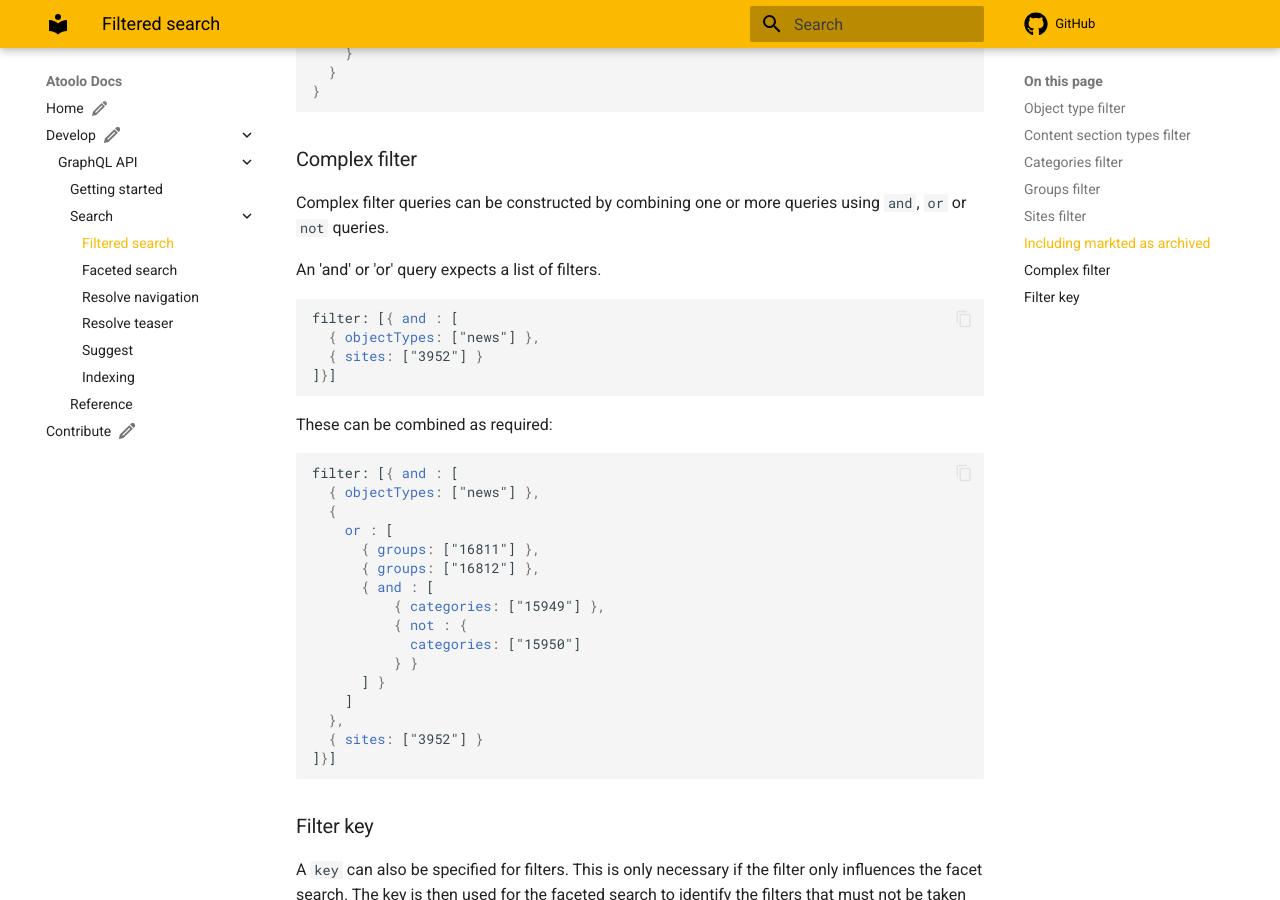
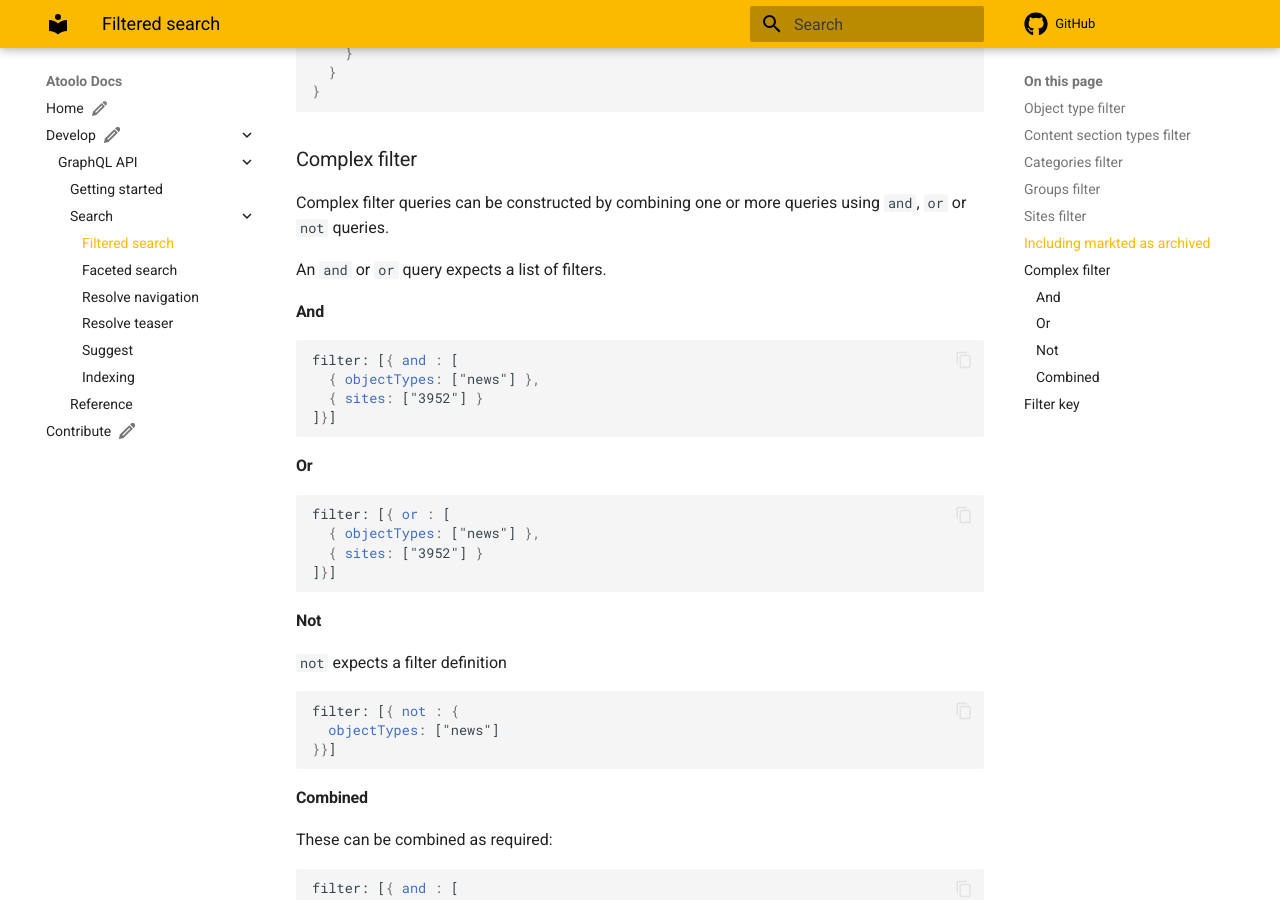
Before and after one commit to sitepark/atoolo-docs, an MkDocs documentation site: the page built from docs/develop/graphql/search/filtered-search.md, in a window 1280 px wide and 900 px high, scrolled down 3963 px. Built offline with MkDocs 1.6.1 and Material for MkDocs 9.7.7, drawn with Linux system fonts in a browser that asks for light colours; comment, search, counter and statistics services are not loaded.

Commit message:
feat: add complex filter

````diff
--- a/docs/develop/graphql/search/filtered-search.md
+++ b/docs/develop/graphql/search/filtered-search.md
@@ -180,7 +180,9 @@ Articles can be marked as achrivated in the CMS. This flag ensures that these ar
 
 Complex filter queries can be constructed by combining one or more queries using `and`, `or` or `not` queries.
 
-An 'and' or 'or' query expects a list of filters.
+An `and` or `or` query expects a list of filters.
+
+#### And
 
 ```graphql
 filter: [{ and : [
@@ -188,6 +190,27 @@ filter: [{ and : [
   { sites: ["3952"] }
 ]}]
 ```
+
+#### Or
+
+```graphql
+filter: [{ or : [
+  { objectTypes: ["news"] },
+  { sites: ["3952"] }
+]}]
+```
+
+#### Not
+
+`not` expects a filter definition
+
+```graphql
+filter: [{ not : {
+  objectTypes: ["news"]
+}}]
+```
+
+#### Combined
 
 These can be combined as required:
 
````
